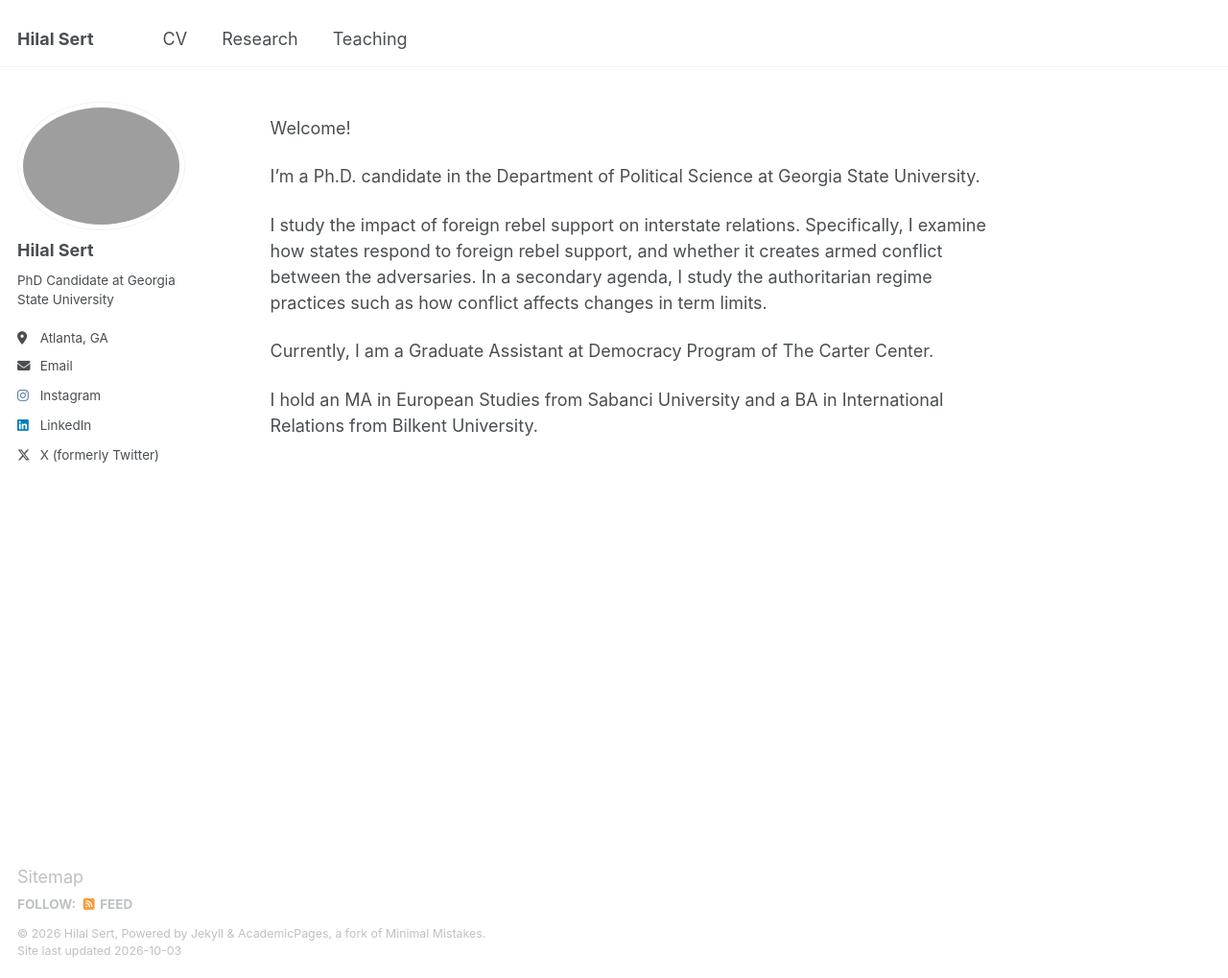
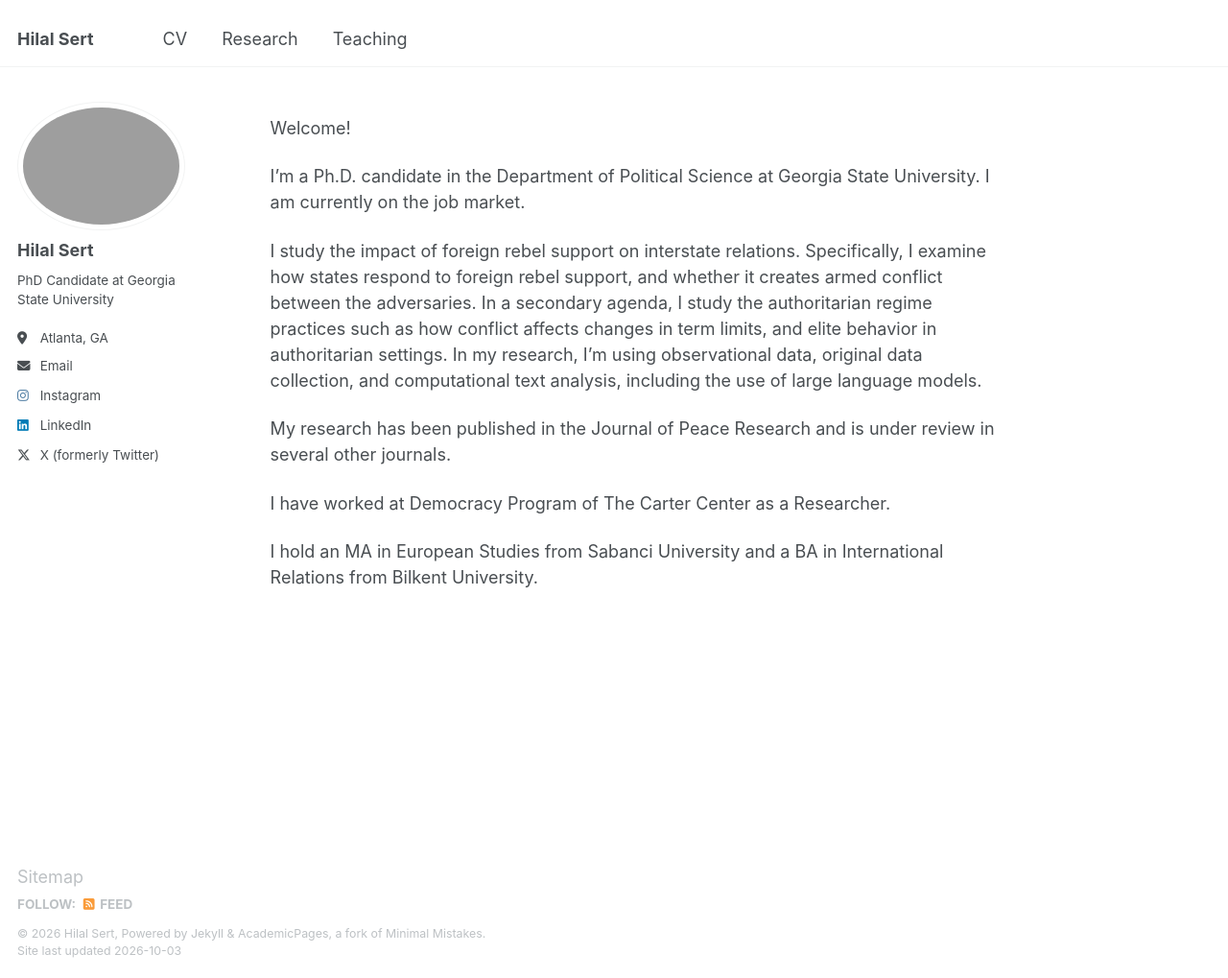
Before and after one commit to serthilal/serthilal.github.io, a Jekyll site: the page built from _pages/about.md, in a window 1280 px wide and 1019 px high. Shown: the whole window at 96% size. Built offline with Jekyll 4.4.1, drawn with Linux system fonts in a browser that asks for light colours.

Commit message:
Update about.md

```diff
--- a/_pages/about.md
+++ b/_pages/about.md
@@ -7,10 +7,12 @@ author_profile: true
 
 Welcome!
 
-I'm a Ph.D. candidate in the Department of Political Science at Georgia State University.
+I'm a Ph.D. candidate in the Department of Political Science at Georgia State University. I am currently on the job market.
 
-I study the impact of foreign rebel support on interstate relations. Specifically, I examine how states respond to foreign rebel support, and whether it creates armed conflict between the adversaries. In a secondary agenda, I study the authoritarian regime practices such as how conflict affects changes in term limits.
+I study the impact of foreign rebel support on interstate relations. Specifically, I examine how states respond to foreign rebel support, and whether it creates armed conflict between the adversaries. In a secondary agenda, I study the authoritarian regime practices such as how conflict affects changes in term limits, and elite behavior in authoritarian settings. In my research, I'm using observational data, original data collection, and computational text analysis, including the use of large language models.
 
-Currently, I am a Graduate Assistant at Democracy Program of The Carter Center.
+My research has been published in the Journal of Peace Research and is under review in several other journals.
+
+I have worked at Democracy Program of The Carter Center as a Researcher.
 
 I hold an MA in European Studies from Sabanci University and a BA in International Relations from Bilkent University.
```
